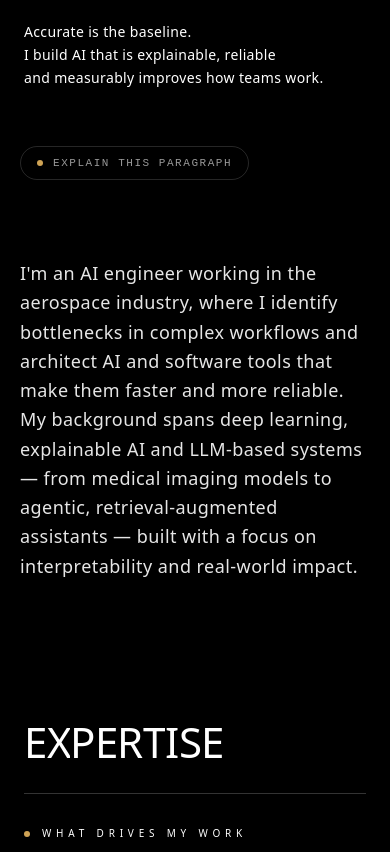
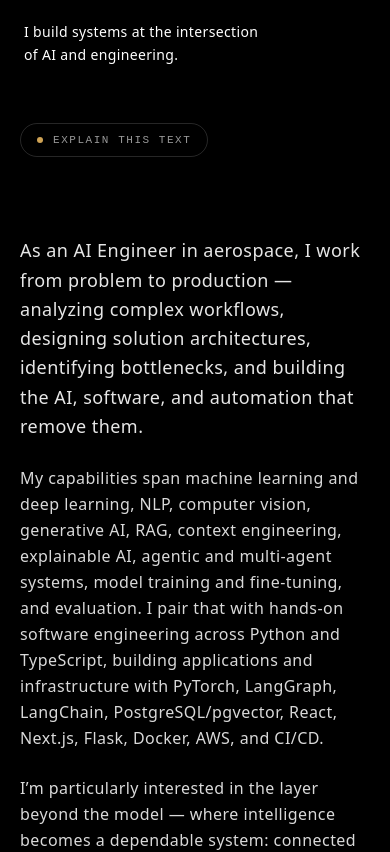
Before and after one commit to Bhuvan-S-prasad/portfolio, a React (Vite) app: page / in a window 390 px wide. Shown: the part 1020-1872 px from the top of the page. Built offline with nearby package versions, Linux system fonts and the light colour scheme.

Commit message:
feat: add profile content, About section, and interactive text and torch effects

```diff
--- a/src/components/About.tsx
+++ b/src/components/About.tsx
@@ -7,8 +7,15 @@ import { profile, aboutAttribution } from "../content/profile"
 const About = () => {
     const [explaining, setExplaining] = useState(false)
 
-    const paragraph = (
-        <AttributedText text={profile.about.body} weights={aboutAttribution} active={explaining} />
+    // A lead paragraph at full size, then the detail a step smaller.
+    const paragraphs = (
+        <div className="flex max-w-6xl flex-col gap-6 md:gap-10">
+            {profile.about.body.map((text, i) => (
+                <p key={i} className={i === 0 ? "" : "text-base sm:text-lg md:text-2xl lg:text-3xl font-light text-white/85 leading-relaxed"}>
+                    <AttributedText text={text} weights={aboutAttribution} active={explaining} />
+                </p>
+            ))}
+        </div>
     )
 
     return (
@@ -33,7 +40,7 @@ const About = () => {
                         transition-colors duration-300 hover:border-gold/60 hover:text-white"
                 >
                     <span className={`size-1.5 rounded-full transition-colors duration-300 ${explaining ? "bg-ember" : "bg-gold"}`} />
-                    {explaining ? "Hide attribution" : "Explain this paragraph"}
+                    {explaining ? "Hide attribution" : "Explain this text"}
                 </button>
 
                 <div
@@ -53,13 +60,13 @@ const About = () => {
 
             <div className="flex flex-col items-center justify-center">
                 <div className="block md:hidden px-5 sm:px-8 py-12 sm:py-16">
-                    <p className="text-lg sm:text-xl font-light tracking-wide text-white/90 leading-relaxed">
-                        {paragraph}
-                    </p>
+                    <div className="text-lg sm:text-xl font-light tracking-wide text-white/90 leading-relaxed">
+                        {paragraphs}
+                    </div>
                 </div>
 
                 <div className="hidden md:block">
-                    <TorchEffect revealed={explaining}>{paragraph}</TorchEffect>
+                    <TorchEffect revealed={explaining}>{paragraphs}</TorchEffect>
                 </div>
             </div>
         </section>
--- a/src/components/UI/TorchEffect.tsx
+++ b/src/components/UI/TorchEffect.tsx
@@ -61,9 +61,9 @@ const TorchEffect = ({ children, revealed = false }: TorchEffectProps) => {
     return (
         <div ref={containerRef} className="relative overflow-hidden">
             <div className="flex relative px-10 md:px-20 py-20">
-                <p className="text-2xl md:text-4xl lg:text-5xl font-medium tracking-wide text-white leading-relaxed">
+                <div className="text-2xl md:text-4xl lg:text-5xl font-medium tracking-wide text-white leading-relaxed">
                     {children}
-                </p>
+                </div>
             </div>
             <div
                 ref={overlayRef}
--- a/src/components/annotate/AttributedText.tsx
+++ b/src/components/annotate/AttributedText.tsx
@@ -10,7 +10,7 @@ interface AttributedTextProps {
 }
 
 const STOP_WORDS = new Set([
-    "i'm", "an", "a", "the", "in", "where", "i", "and", "that", "make", "them",
+    "i'm", "im", "an", "a", "the", "in", "where", "i", "and", "that", "make", "them",
     "more", "my", "from", "to", "with", "on", "of", "built", "focus", "spans",
     "background", "working", "systems", "models",
 ]);
--- a/src/content/profile.ts
+++ b/src/content/profile.ts
@@ -12,42 +12,77 @@ export const profile = {
     email: "bhuvansbhuvans113@gmail.com",
     tagline: "I find where systems slow down — and build the AI and software tools that move them forward.",
     about: {
-        heading: "Accurate is the baseline.\nI build AI that is explainable, reliable\nand measurably improves how teams work.",
-        body: "I'm an AI engineer working in the aerospace industry, where I identify bottlenecks in complex workflows and architect AI and software tools that make them faster and more reliable. My background spans deep learning, explainable AI and LLM-based systems — from medical imaging models to agentic, retrieval-augmented assistants — built with a focus on interpretability and real-world impact.",
+        heading: "I build systems at the intersection\nof AI and engineering.",
+        /** First paragraph is the lead; the rest read smaller. */
+        body: [
+            "As an AI Engineer in aerospace, I work from problem to production — analyzing complex workflows, designing solution architectures, identifying bottlenecks, and building the AI, software, and automation that remove them.",
+            "My capabilities span machine learning and deep learning, NLP, computer vision, generative AI, RAG, context engineering, explainable AI, agentic and multi-agent systems, model training and fine-tuning, and evaluation. I pair that with hands-on software engineering across Python and TypeScript, building applications and infrastructure with PyTorch, LangGraph, LangChain, PostgreSQL/pgvector, React, Next.js, Flask, Docker, AWS, and CI/CD.",
+            "I’m particularly interested in the layer beyond the model — where intelligence becomes a dependable system: connected to data, equipped with context, integrated into workflows, measurable in performance, and built to solve problems that actually matter.",
+        ],
     },
 };
 
 /**
- * Hand-set, illustrative attribution weights (0–1) for the About paragraph's
- * "Explain this paragraph" view — how much each word carries the message.
+ * Hand-set, illustrative attribution weights (0–1) for the About text's
+ * "Explain this text" view — how much each word carries the message.
  * Unlisted words get a small baseline; stop words get none.
  */
 export const aboutAttribution: Record<string, number> = {
     ai: 0.72,
     engineer: 0.9,
     aerospace: 0.7,
-    industry: 0.3,
-    identify: 0.45,
-    bottlenecks: 0.96,
+    problem: 0.5,
+    production: 0.78,
+    analyzing: 0.4,
     complex: 0.35,
     workflows: 0.55,
-    architect: 0.86,
+    designing: 0.45,
+    solution: 0.4,
+    architectures: 0.84,
+    identifying: 0.45,
+    bottlenecks: 0.96,
+    automation: 0.62,
+    remove: 0.58,
+    machine: 0.45,
+    learning: 0.5,
+    deep: 0.5,
+    nlp: 0.5,
+    vision: 0.5,
+    generative: 0.55,
+    rag: 0.62,
+    context: 0.66,
+    engineering: 0.6,
+    explainable: 0.88,
+    agentic: 0.8,
+    "multi-agent": 0.74,
+    training: 0.5,
+    "fine-tuning": 0.6,
+    evaluation: 0.72,
     software: 0.45,
-    tools: 0.6,
-    faster: 0.66,
-    reliable: 0.68,
-    deep: 0.55,
-    learning: 0.5,
-    explainable: 0.88,
-    "llm-based": 0.6,
-    medical: 0.45,
-    imaging: 0.45,
-    agentic: 0.76,
-    "retrieval-augmented": 0.58,
-    assistants: 0.4,
-    interpretability: 0.82,
-    "real-world": 0.52,
-    impact: 0.74,
+    "hands-on": 0.4,
+    python: 0.55,
+    typescript: 0.5,
+    applications: 0.35,
+    infrastructure: 0.5,
+    pytorch: 0.6,
+    langgraph: 0.62,
+    langchain: 0.5,
+    postgresqlpgvector: 0.45,
+    react: 0.4,
+    nextjs: 0.4,
+    flask: 0.3,
+    docker: 0.45,
+    aws: 0.5,
+    cicd: 0.45,
+    beyond: 0.4,
+    model: 0.55,
+    intelligence: 0.6,
+    dependable: 0.9,
+    data: 0.5,
+    integrated: 0.55,
+    measurable: 0.84,
+    performance: 0.6,
+    matter: 0.66,
 };
 
 export const socials: Link[] = [
```
